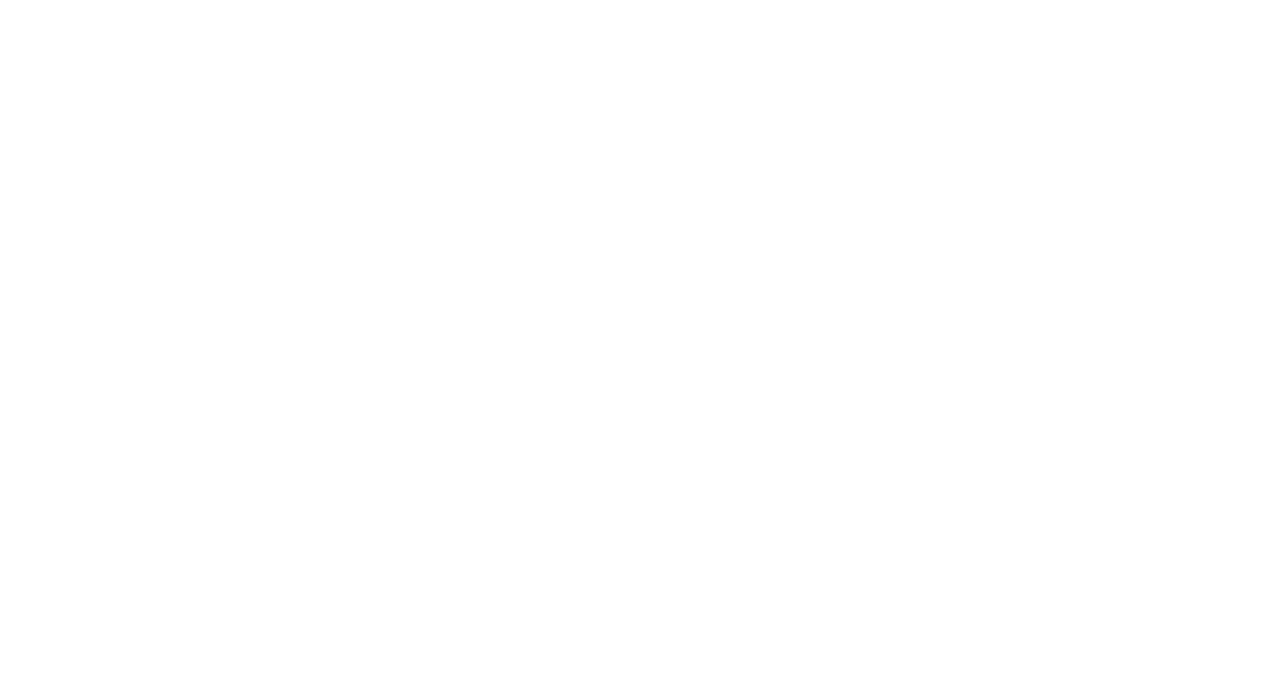
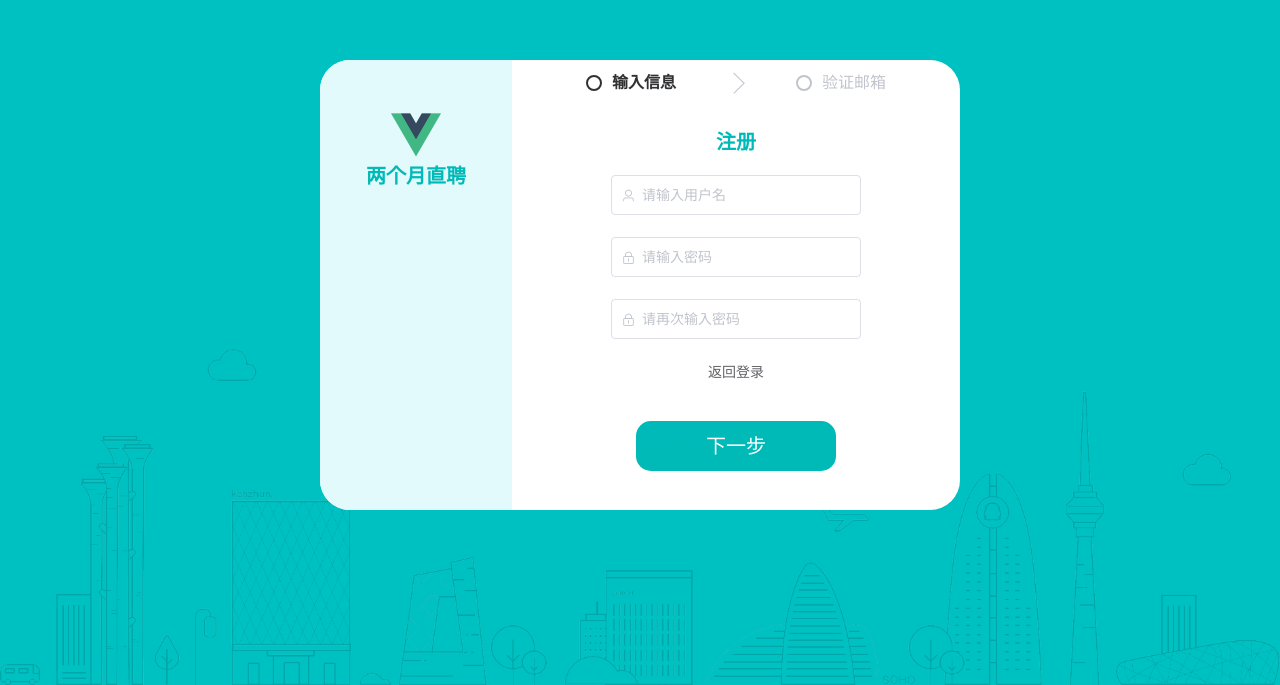
Before and after one commit to 2023-SE-13/24-SP-FrontEnd, a Vue app: page /register in a window 1280 px wide. Shown: the part 115-800 px from the top of the page. Built offline with nearby package versions, Linux system fonts and the light colour scheme.

Commit message:
登录注册初步完成

```diff
--- a/src/router/index.js
+++ b/src/router/index.js
@@ -5,6 +5,7 @@
 import EnterpriseRegister from '../views/CompanyRegister.vue';
 import User from "@/views/User.vue";
 import EnterpriseEditer from '../views/CompanyEditer.vue';
+import Register from "@/views/Register.vue";
 
 Vue.use(VueRouter)
 
@@ -52,6 +53,11 @@
     path: '/user',
     name: 'User',
     component: User
+  },
+  {
+    path: '/register',
+    name: 'Register',
+    component: Register
   }
 ]
 
--- a/src/views/Login.vue
+++ b/src/views/Login.vue
@@ -53,24 +53,24 @@
     },
     login() {
       console.log(this.loginForm)
-      // if (typeof this.loginForm.username == "undefined" || this.loginForm.username == null || this.loginForm.username === "") {
-      //   //TODO: 弹出提示框
-      //   this.$notify({
-      //     title: '警告',
-      //     message: '用户名不能为空',
-      //     type: 'warning'
-      //   });
-      //   return;
-      // }
-      // if (typeof this.loginForm.password == "undefined" || this.loginForm.password == null || this.loginForm.password === "") {
-      //   //TODO: 弹出提示框
-      //   this.$notify({
-      //     title: '警告',
-      //     message: '密码不能为空',
-      //     type: 'warning'
-      //   });
-      //   return;
-      // }
+      if (typeof this.loginForm.username == "undefined" || this.loginForm.username == null || this.loginForm.username === "") {
+        //TODO: 弹出提示框
+        this.$notify({
+          title: '警告',
+          message: '用户名不能为空',
+          type: 'warning'
+        });
+        return;
+      }
+      if (typeof this.loginForm.password == "undefined" || this.loginForm.password == null || this.loginForm.password === "") {
+        //TODO: 弹出提示框
+        this.$notify({
+          title: '警告',
+          message: '密码不能为空',
+          type: 'warning'
+        });
+        return;
+      }
       // let form_data = new FormData()
       // form_data.append('username', this.loginForm.username)
       // form_data.append('password', this.loginForm.password)
--- /dev/null
+++ b/src/views/Register.vue
@@ -0,0 +1,286 @@
+<template>
+  <div class="box">
+    <div class="main">
+      <div class="register">
+        <div id="logo" @click="tohome()" style="cursor: pointer">
+          <img src="../assets/logo.png" style="width:50px;height:50px;margin-top: 50px">
+          <span style="font-size:20px;font-weight:1000;color: #00BAB7;">两个月直聘</span>
+        </div>
+        <div id="register">
+          <el-steps style="width:300px;background: white" :active=this.active simple>
+            <el-step title="输入信息"></el-step>
+            <el-step title="验证邮箱"></el-step>
+          </el-steps>
+          <span class="title">
+            注册
+          </span>
+          <el-form :model="registerForm" ref="registerForm" class="form">
+            <el-form-item v-show="this.active===0" prop="username">
+              <el-input style="width: 250px;" type="text" v-model="registerForm.username" prefix-icon="el-icon-user" placeholder="请输入用户名" >
+              </el-input>
+            </el-form-item>
+            <el-form-item v-show="this.active===0" prop="password">
+              <el-input style="width: 250px;" type="password" v-model="registerForm.password" show-password prefix-icon="el-icon-lock" placeholder="请输入密码"></el-input>
+            </el-form-item>
+            <el-form-item v-show="this.active===0" prop="password2">
+              <el-input style="width: 250px;" type="password" v-model="registerForm.password2" show-password prefix-icon="el-icon-lock" placeholder="请再次输入密码"></el-input>
+            </el-form-item>
+            <el-form-item v-show="this.active===1" prop="real_name">
+              <el-input style="width: 330px;" type="text" v-model="registerForm.real_name" prefix-icon="el-icon-user" placeholder="请输入真实姓名" >
+              </el-input>
+            </el-form-item>
+            <el-form-item v-show="this.active===1" prop="email">
+              <el-input style="width: 330px;" type="text" v-model="registerForm.email" prefix-icon="el-icon-message" placeholder="请输入邮箱" >
+                <el-link slot="suffix" @click="sendEmail" :underline="false">发送验证码</el-link>
+              </el-input>
+            </el-form-item>
+            <el-form-item v-show="this.active===1" prop="code">
+              <el-input style="width: 330px;" type="text" v-model="registerForm.code" prefix-icon="el-icon-edit" placeholder="请输入验证码" >
+              </el-input>
+            </el-form-item>
+            <div class="navigation">
+              <el-link href="/login" :underline="false">返回登录</el-link>
+            </div>
+            <el-form-item>
+              <el-button id="registerButton" type="primary" @click="register()" class="button">{{this.buttonwords}}</el-button>
+            </el-form-item>
+          </el-form>
+        </div>
+      </div>
+    </div>
+  </div>
+</template>
+
+<script>
+//import {register} from "@/api/api";
+export default {
+  data() {
+    return {
+      buttonwords: '下一步',
+      active: 0,
+      registerForm: {
+        username: '',
+        password: '',
+        password2: '',
+        real_name: '',
+        email: '',
+        code: ''
+      }
+    }
+  },
+
+  methods: {
+    tohome() {
+      this.$router.push("/")
+    },
+    sendEmail() {
+      //邮箱不可为空
+      if (typeof this.registerForm.email == "undefined" || this.registerForm.email == null || this.registerForm.email === "") {
+        this.$notify({
+          title: '警告',
+          message: '邮箱不能为空',
+          type: 'warning'
+        });
+      } else {
+        //TODO: 发送验证码请求
+
+      }
+    },
+    register() {
+      //用户名、密码、确认密码不可为空
+      if(this.active === 0) {
+        if (typeof this.registerForm.username == "undefined" || this.registerForm.username == null || this.registerForm.username === "") {
+            this.$notify({
+              title: '警告',
+              message: '用户名不能为空',
+              type: 'warning'
+            });
+        }else if (typeof this.registerForm.password == "undefined" || this.registerForm.password == null || this.registerForm.password === "") {
+            this.$notify({
+              title: '警告',
+              message: '密码不能为空',
+              type: 'warning'
+            });
+        }else if (typeof this.registerForm.password2 == "undefined" || this.registerForm.password2 == null || this.registerForm.password2 === "") {
+            this.$notify({
+              title: '警告',
+              message: '确认密码不能为空',
+              type: 'warning'
+            });
+        }else if(this.registerForm.password !== this.registerForm.password2){
+            this.$notify({
+              title: '警告',
+              message: '两次密码输入不一致',
+              type: 'warning'
+            });
+        } else{
+          this.active = 1
+          this.buttonwords = '注册'
+        }
+        return
+      }
+      //真实姓名、邮箱、验证码不可为空
+      if(this.active === 1) {
+        if (typeof this.registerForm.real_name == "undefined" || this.registerForm.real_name == null || this.registerForm.real_name === "") {
+          this.$notify({
+            title: '警告',
+            message: '真实姓名不能为空',
+            type: 'warning'
+          });
+        } else if (typeof this.registerForm.email == "undefined" || this.registerForm.email == null || this.registerForm.email === "") {
+          this.$notify({
+            title: '警告',
+            message: '邮箱不能为空',
+            type: 'warning'
+          });
+        } else if (typeof this.registerForm.code == "undefined" || this.registerForm.code == null || this.registerForm.code === "") {
+          this.$notify({
+            title: '警告',
+            message: '验证码不能为空',
+            type: 'warning'
+          });
+        } else {
+            //TODO: 发送注册请求
+
+        }
+      }
+      // if (typeof this.registerForm.username == "undefined" || this.registerForm.username == null || this.registerForm.username === "") {
+      //   //TODO: 弹出提示框
+      //   this.$notify({
+      //     title: '警告',
+      //     message: '用户名不能为空',
+      //     type: 'warning'
+      //   });
+      //   return;
+      // }
+      // if (typeof this.registerForm.password == "undefined" || this.registerForm.password == null || this.registerForm.password === "") {
+      //   //TODO: 弹出提示框
+      //   this.$notify({
+      //     title: '警告',
+      //     message: '密码不能为空',
+      //     type: 'warning'
+      //   });
+      //   return;
+      // }
+      // let form_data = new FormData()
+      // form_data.append('username', this.registerForm.username)
+      // form_data.append('password', this.registerForm.password)
+      // //TODO: 发送登录请求
+      // register(form_data).then(res => {
+      //   if (res.data.result === 0) {
+      //     localStorage.setItem("token", res.data.token)
+      //     this.$router.push("/")
+      //   } else {
+      //     this.$notify({
+      //       title: '警告',
+      //       message: '用户名或密码错误',
+      //       type: 'warning'
+      //     });
+      //   }
+      // })
+    },
+  }
+}
+</script>
+
+<style scoped>
+.box {
+  position: absolute;
+  top: 0;
+  left: 0;
+  width: 100vw;
+  height: 100vh;
+  justify-content: center;
+  align-items: center;
+  overflow: hidden;
+  margin: 0;
+}
+
+.main {
+  width: 100%;
+  height: 100%;
+  background-image: url("../assets/loginBG.png");
+  background-size: 100%;
+  background-color: #00c1c1;
+  background-repeat: no-repeat;
+  background-position: bottom;
+  display: flex;
+  justify-content: center;
+  align-items: center;
+}
+
+.register {
+  width: 640px;
+  height: 450px;
+  background-color: white;
+  align-items: center;
+  border-radius: 30px;
+  display: flex;
+  flex-direction: row;
+}
+
+.form {
+  height: 300px;
+  width: 100%;
+  display: flex;
+  flex-direction: column;
+  align-items: center;
+  margin-top: 20px;
+}
+
+.title {
+  width: 100%;
+  text-align: center;
+  color: #00BAB9;
+  font-size: 20px;
+  font-weight: 1000;
+  text-underline-offset: 20px;
+  text-decoration-thickness: 3px;
+  margin-top: 20px;
+}
+
+.button {
+  width: 200px;
+  height: 50px;
+  border-radius: 15px;
+  border: none;
+  font-size: 20px;
+  font-weight: 200;
+  font-family: 黑体, serif;
+  color: white;
+  background-image: linear-gradient(to bottom right, #00BAB9, #00BAB7);
+  margin-top: 20px;
+  margin-left: auto;
+  margin-right: auto;
+}
+
+.navigation {
+  width:250px;
+  text-align: center;
+  margin-bottom: 20px;
+}
+
+
+a {
+  text-decoration: none;
+}
+
+#logo {
+  width: 30%;
+  height: 100%;
+  background-color: #E3FAFD;
+  border-radius: 30px 0 0 30px;
+  display: flex;
+  flex-direction: column;
+  align-items: center;
+}
+
+#register {
+  width: 70%;
+  height: 100%;
+  display: flex;
+  flex-direction: column;
+  align-items: center;
+}
+
+</style>
```
